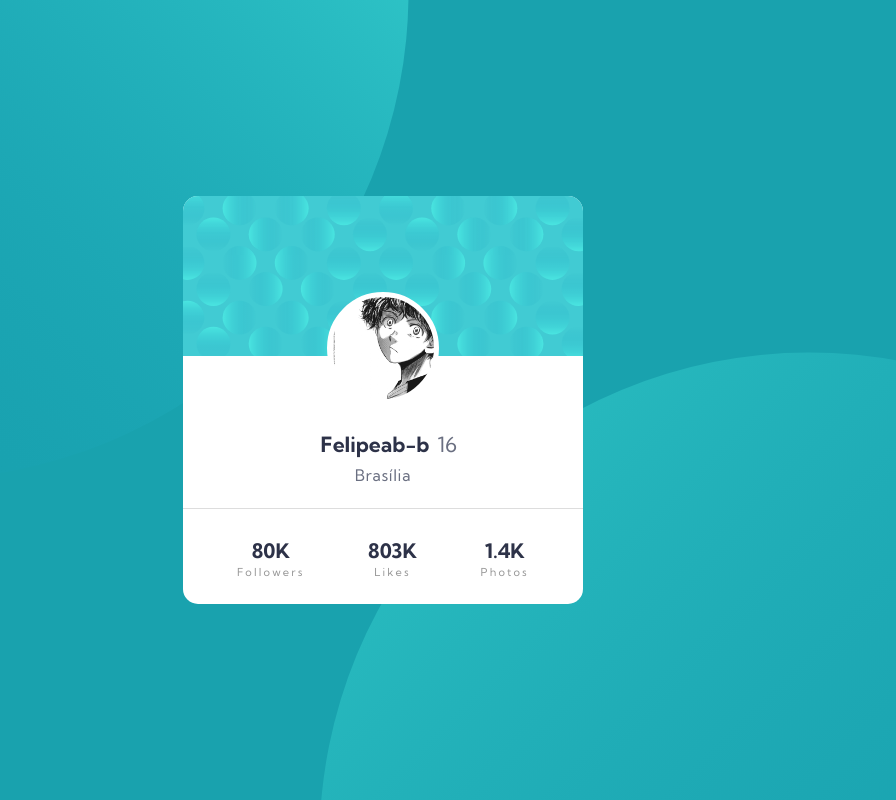
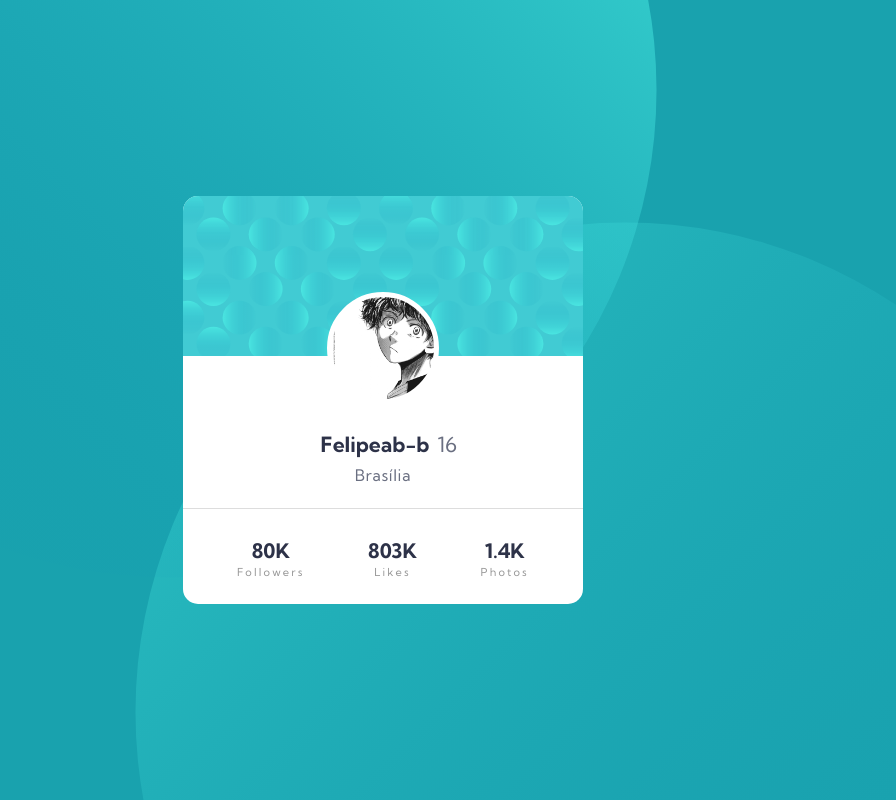
Before and after one commit to felipeab-b/Profile-Card, a plain HTML site: page index.html in a window 1280 px wide. Shown: the whole page, without its empty margins (257-1153 px from the left). Drawn offline with Linux system fonts and the light colour scheme.

Commit message:
Update style.css

```diff
--- a/style.css
+++ b/style.css
@@ -12,7 +12,7 @@ body {
     justify-content: center;
     background-image: url(./images/bg-pattern-top.svg),url(./images/bg-pattern-bottom.svg);
     background-repeat: no-repeat;
-    background-position: right 48vw bottom 40vh, left 45vw top 44vh;
+    background-position: top -50vh left -5vw , bottom -50vh right -7vw;
 }
 
 main {
```
